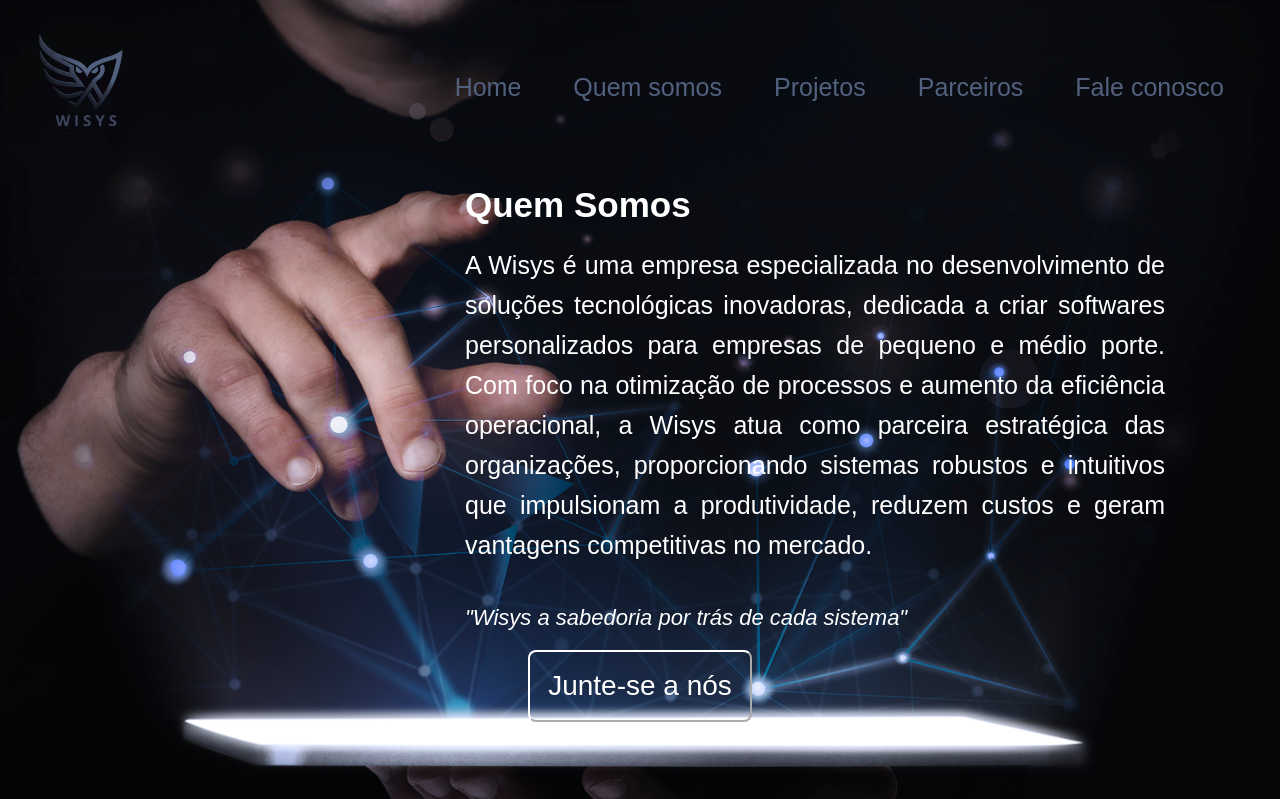
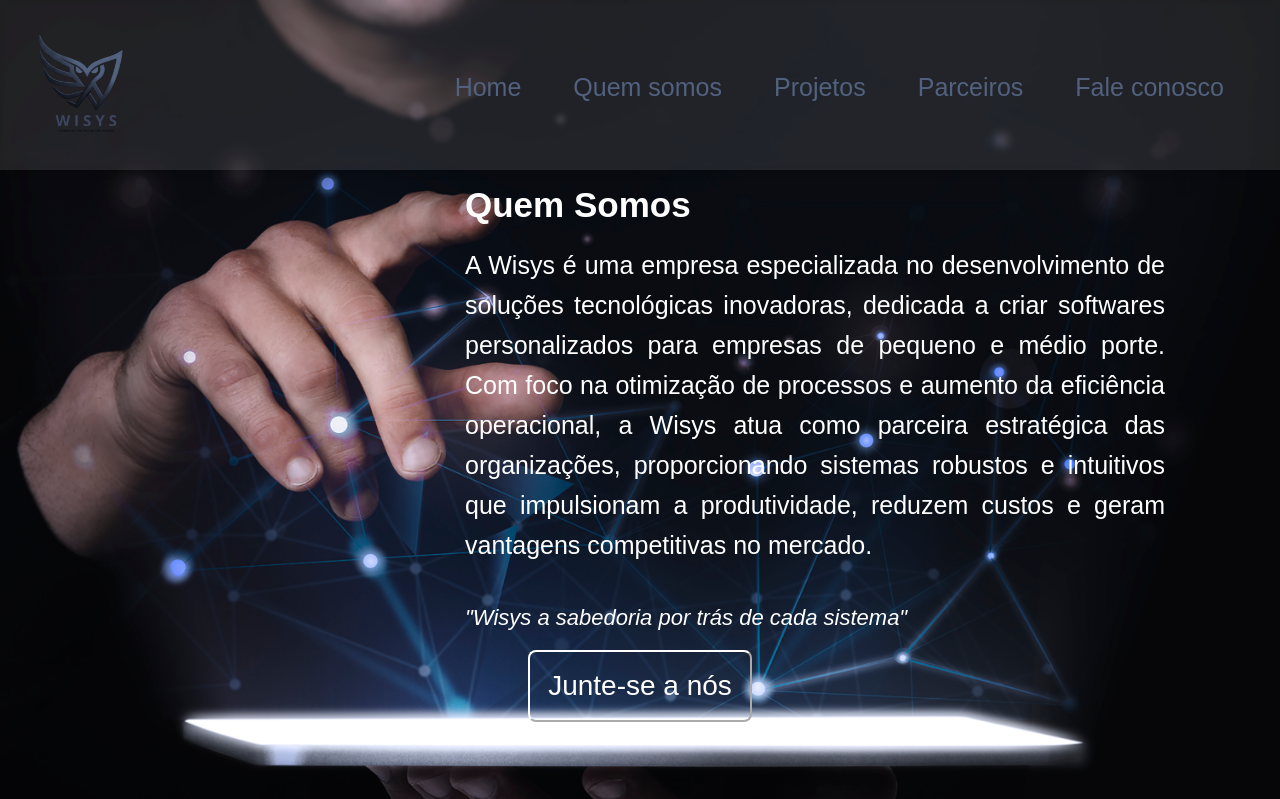
Before and after one commit to Gisele-Nuness/wisys-landing-page, a PHP site: page / in a window 1280 px wide. Shown: the top 799 px of the page. Run offline with PHP 8.4, Linux system fonts and the light colour scheme.

Commit message:
incluído background transparente no cabeçalho

```diff
--- a/src/css/style.css
+++ b/src/css/style.css
@@ -37,6 +37,10 @@ header {
     padding: 30px;
     font-weight: 400;
     font-size: 50px;
+    background: rgba(255, 255, 255, 0.1);
+    backdrop-filter: blur(2px);
+    -webkit-backdrop-filter: blur(10px);
+    box-shadow: 0 4px 6px rgba(0, 0, 0, 0.1);
 
 }
 
```
